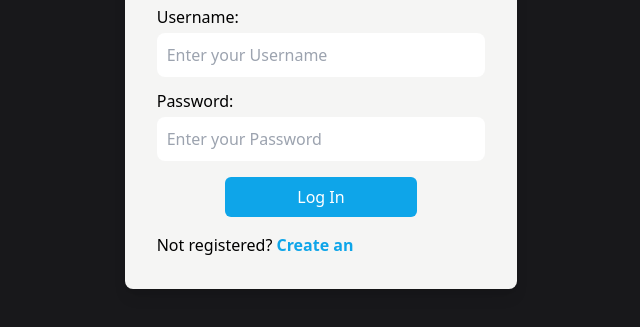
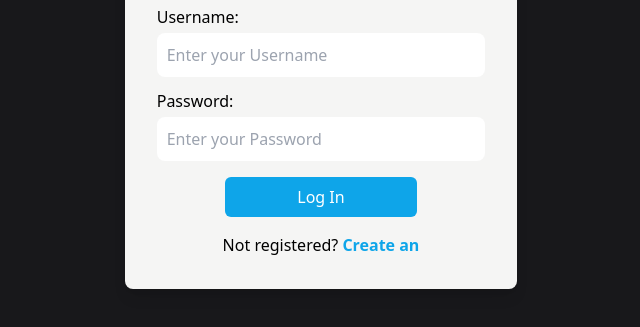
Before and after one commit to Kubala450/Login-Form-HTML-tailwindcss, a website: page index.html in a window 1280 px wide. Shown: the part 311-638 px from the top of the page, without its empty margins (319-959 px from the left). Drawn offline with nearby package versions, Linux system fonts and the light colour scheme; files that its build step writes are made by us from their sources.

Commit message:
Add files via upload

```diff
--- a/index.html
+++ b/index.html
@@ -25,8 +25,8 @@
                         </button>
                     </div>
                 </form>
-                <p>Not registered?
-                    <a href="#" class="no- text-sky-500 hover:text-sky-600 font-semibold">
+                <p class="text-center">Not registered?
+                    <a href="#" class="no- text-sky-500 hover:text-sky-600 font-semibold text-center">
                         Create an
                     </a>
                 </p>
```
